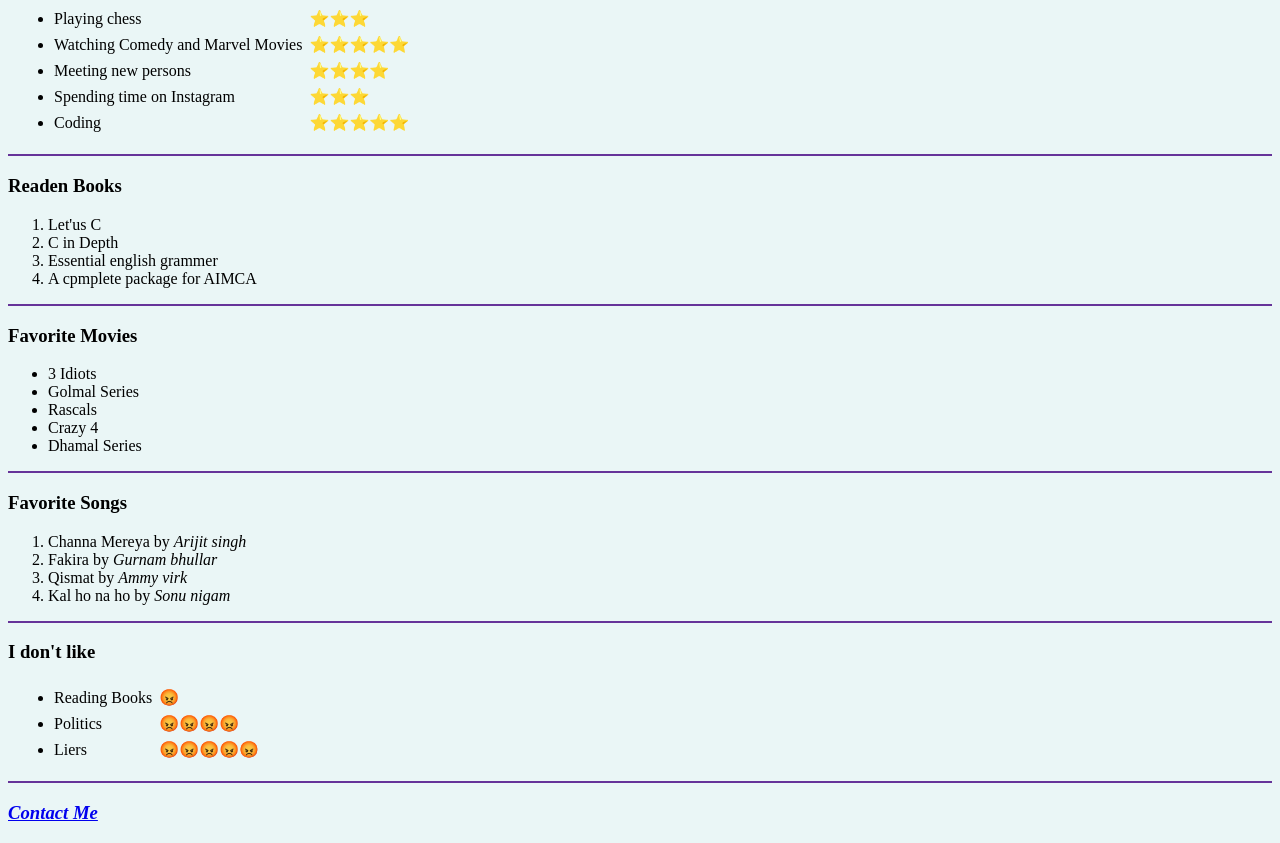
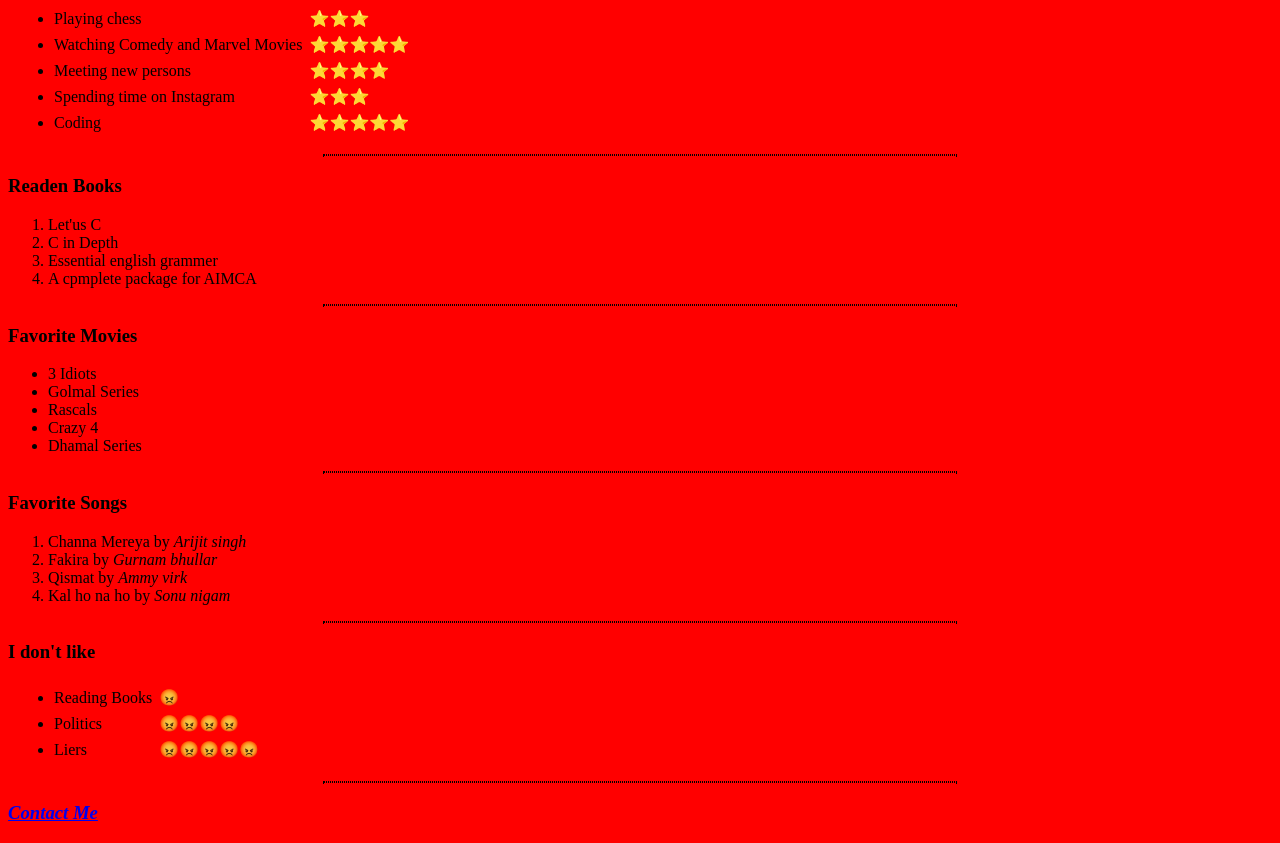
Before and after one commit to Ankit-giri/CV, a plain HTML site: page index.html in a window 1280 px wide. Shown: the part 370-1213 px from the top of the page. Drawn offline with Linux system fonts and the light colour scheme.

Commit message:
Add files via upload

```diff
--- a/index.html
+++ b/index.html
@@ -4,9 +4,24 @@
 <head>
   <meta charset="utf-8">
   <title>Ankit Giri's first site</title>
+
+<style>
+
+body
+{
+  background-color:red;
+}
+hr
+{
+  border-style:dotted;
+  width: 50%;
+}
+
+</style>
+
 </head>
 
-<body style="background-color:#EAF6F6;">
+<body>
   <table cellspacing="20">
     <tr>
       <td>
@@ -28,7 +43,7 @@
       </td>
     </tr>
   </table>
-  <hr color="#663399" noshade>
+  <hr>
   <h3>My Hobbys</h3>
   <ul>
     <table cellspacing="5">
@@ -64,7 +79,7 @@
       </tr>
     </table>
   </ul>
-  <hr color="#663399" noshade>
+  <hr>
   <h3>Readen Books</h3>
   <ol>
     <li>Let'us C</li>
@@ -72,7 +87,7 @@
     <li>Essential english grammer</li>
     <li>A cpmplete package for AIMCA</li>
   </ol>
-  <hr color="#663399" noshade>
+  <hr>
   <h3>Favorite Movies</h3>
   <ul>
     <li>3 Idiots</li>
@@ -81,7 +96,7 @@
     <li>Crazy 4</li>
     <li>Dhamal Series</li>
   </ul>
-  <hr color="#663399" noshade>
+  <hr>
   <h3>Favorite Songs</h3>
   <ol>
     <li>Channa Mereya by <em>Arijit singh</em> </li>
@@ -89,7 +104,7 @@
     <li>Qismat by <em>Ammy virk</em></li>
     <li>Kal ho na ho by <em>Sonu nigam</em> </li>
   </ol>
-  <hr color="#663399" noshade>
+  <hr>
   <h3>I don't like</h3>
   <ul>
     <table cellspacing="5">
@@ -113,7 +128,7 @@
       </tr>
     </table>
   </ul>
-  <hr color="#663399" noshade>
+  <hr>
   <em><strong>
       <h3><a href="contact.html">Contact Me</a></h3>
     </strong></em>
```
